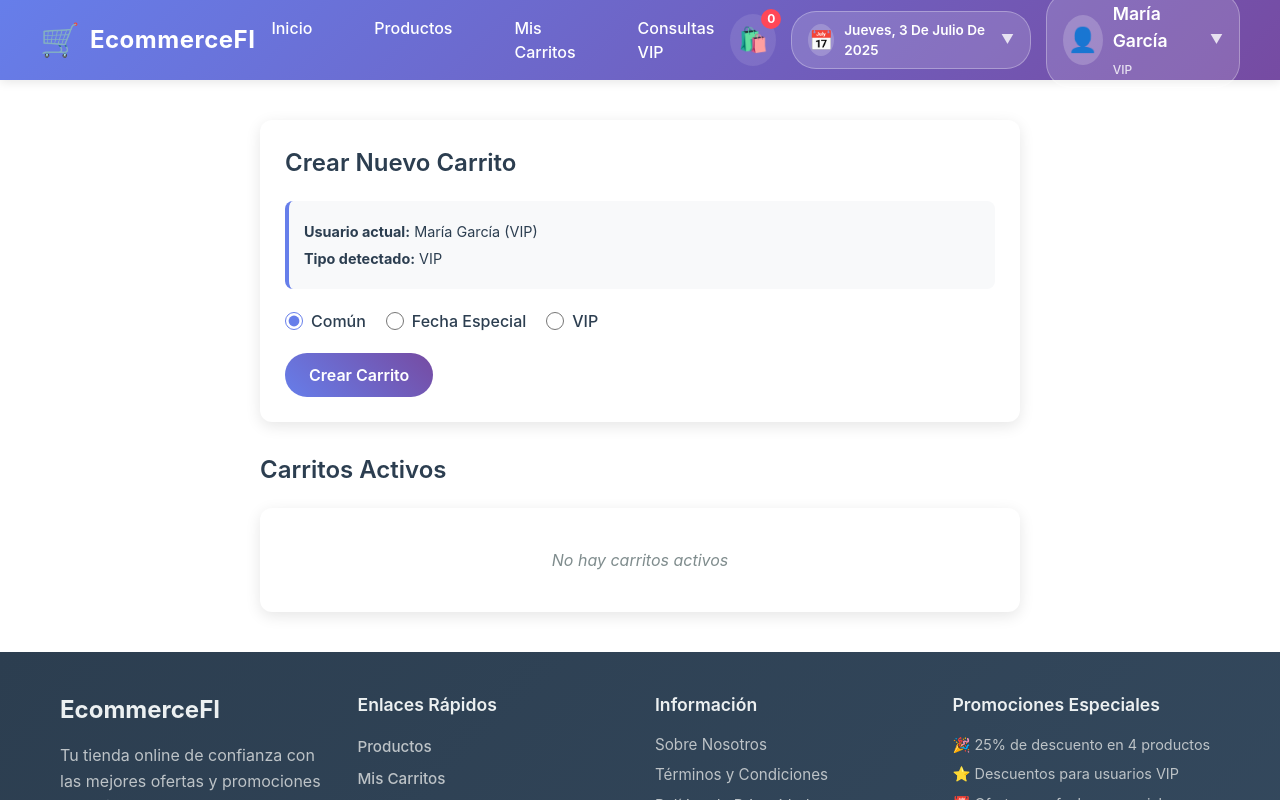
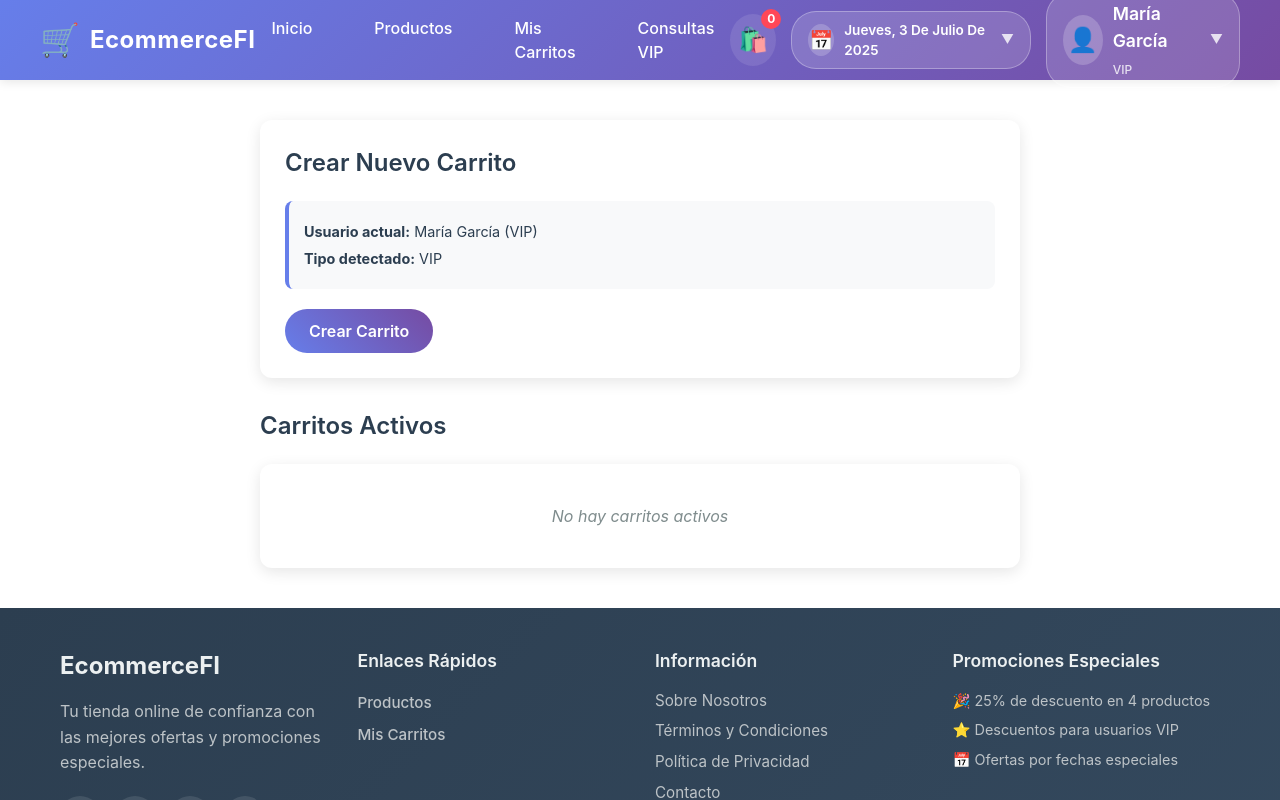
Before and after one commit to bermudezfran/ecommerce-FI, a React (Vite) app: page /carrito in a window 1280 px wide. Shown: the top 800 px of the page. Built offline with nearby package versions, Linux system fonts and the light colour scheme.

Commit message:
se agregaron mejoras en lo entregado

```diff
--- a/src/components/CartManager.tsx
+++ b/src/components/CartManager.tsx
@@ -6,6 +6,8 @@ import { removeProductFromCart, updateCartQuantity, completePurchase } from '../
 import { LoadingSpinner } from './LoadingSpinner'
 import type { CartType } from '../types/cart'
 import './CartManager.css'
+import { mockUsers } from '../data/mockUsers'
+import { isSpecialDate } from '../data/mockDates'
 
 export const CartManager = () => {
   const {
@@ -17,10 +19,12 @@ export const CartManager = () => {
     removeProductFromCart: removeProductFromStore,
     updateProductQuantity,
     completeCart,
-    getCartTotal
+    getCartTotal,
+    clearCartId
   } = useCartStore()
-  const { currentUser, isCurrentDateSpecial } = useAppStore()
-  const [selectedType, setSelectedType] = useState<CartType>('COMUN');
+  const { currentUser, currentUserId } = useAppStore()
+  const simulateDate = useAppStore(s => s.simulatedDate);
+  const currentUserName = mockUsers.find(user => user.id === currentUserId)
   const [openModalPurchase, setOpenModalPurchase] = useState(false);
 
   const { execute: executeRemoveProduct, loading: removingProduct, error: removeError } = useApi(removeProductFromCart)
@@ -28,8 +32,8 @@ export const CartManager = () => {
   const { execute: executeCompletePurchase, loading: completingPurchase, error: completeError } = useApi(completePurchase)
 
   const getAutoDetectedType = (): CartType => {
-    if (currentUser.isVip) return 'VIP'
-    if (isCurrentDateSpecial) return 'FECHA_ESPECIAL'
+    if (currentUserName?.isVip) return 'VIP'
+    if (isSpecialDate(simulateDate)) return 'FECHA_ESPECIAL'
     return 'COMUN'
   }
 
@@ -71,15 +75,16 @@ export const CartManager = () => {
     }
   }
 
-  const handleCompletePurchase = async () => {
-    if (currentCartId) {
-      const currentCart = carts.find(cart => cart.id === currentCartId)
+  const handleCompletePurchase = async (cartId: string) => {
+    if (cartId) {
+      const currentCart = carts.find(cart => cart.id === cartId)
       if (currentCart && currentCart.items.length > 0) {
-        const total = getCartTotal(currentCartId)
-        await executeCompletePurchase(currentCartId, total)
+        const total = getCartTotal(cartId)
+        await executeCompletePurchase(cartId, total)
         if (!completeError) {
-          completeCart(currentCartId)
+          completeCart(cartId)
           setOpenModalPurchase(false)
+          clearCartId(cartId)
         }
       }
     }
@@ -99,38 +104,9 @@ export const CartManager = () => {
       <div className="create-cart-section">
         <h3>Crear Nuevo Carrito</h3>
         <div className="auto-detection-info">
-          <p><strong>Usuario actual:</strong> {currentUser.name} {currentUser.isVip ? '(VIP)' : ''}</p>
+          <p><strong>Usuario actual:</strong> {currentUserName?.name} {currentUserName?.isVip ? '(VIP)' : ''}</p>
           <p><strong>Tipo detectado:</strong> {getAutoDetectedType()}</p>
-          {isCurrentDateSpecial && <p><strong>Fecha especial activa</strong></p>}
-        </div>
-        <div className="cart-type-selector">
-          <label>
-            <input
-              type="radio"
-              value="COMUN"
-              checked={selectedType === 'COMUN'}
-              onChange={(e) => setSelectedType(e.target.value as CartType)}
-            />
-            Común
-          </label>
-          <label>
-            <input
-              type="radio"
-              value="FECHA_ESPECIAL"
-              checked={selectedType === 'FECHA_ESPECIAL'}
-              onChange={(e) => setSelectedType(e.target.value as CartType)}
-            />
-            Fecha Especial
-          </label>
-          <label>
-            <input
-              type="radio"
-              value="VIP"
-              checked={selectedType === 'VIP'}
-              onChange={(e) => setSelectedType(e.target.value as CartType)}
-            />
-            VIP
-          </label>
+          {isSpecialDate(simulateDate) && <p><strong>Fecha especial activa</strong></p>}
         </div>
         <button className="create-cart-btn" onClick={handleCreateCart}>
           Crear Carrito
@@ -230,7 +206,7 @@ export const CartManager = () => {
                 <div className="modal-actions">
                   <button
                     className="complete-purchase-btn"
-                    onClick={handleCompletePurchase}
+                    onClick={() => handleCompletePurchase(currentCartId)}
                     disabled={completingPurchase || !carts.find(cart => cart.id === currentCartId)?.items.length}
                   >
                     {completingPurchase ? <LoadingSpinner size="small" /> : 'Completar Compra'}
--- a/src/components/ui/UserSelector.tsx
+++ b/src/components/ui/UserSelector.tsx
@@ -4,7 +4,8 @@ import { mockUsers } from '../../data/mockUsers'
 import './UserSelector.css'
 
 export const UserSelector = () => {
-  const { currentUser, setCurrentUser } = useAppStore()
+  const { currentUserId, setCurrentUser } = useAppStore()
+  const currentUser = mockUsers.find(user => user.id === currentUserId)
   const [isOpen, setIsOpen] = useState(false)
 
   const handleUserChange = (userId: string) => {
@@ -18,9 +19,9 @@ export const UserSelector = () => {
         <div className="user-info">
           <span className="user-avatar">👤</span>
           <div className="user-details">
-            <span className="user-name">{currentUser.name}</span>
+            <span className="user-name">{currentUser?.name}</span>
             <span className="user-status">
-              {currentUser.isVip ? 'VIP' : 'Común'}
+              {currentUser?.isVip ? 'VIP' : 'Común'}
             </span>
           </div>
         </div>
@@ -43,7 +44,7 @@ export const UserSelector = () => {
             {mockUsers.map(user => (
               <div
                 key={user.id}
-                className={`user-option ${currentUser.id === user.id ? 'selected' : ''}`}
+                className={`user-option ${currentUser?.id === user.id ? 'selected' : ''}`}
                 onClick={() => handleUserChange(user.id)}
               >
                 <div className="user-option-info">
--- a/src/store/cartStore.ts
+++ b/src/store/cartStore.ts
@@ -15,6 +15,7 @@ interface CartStore {
   getCartType: (cartId: string) => CartType | null
   setCurrentCart: (cartId: string) => void
   clearCarts: () => void
+  clearCartId: (cartId: string) => void
 }
 
 export const useCartStore = create<CartStore>((set, get) => ({
@@ -157,6 +158,13 @@ export const useCartStore = create<CartStore>((set, get) => ({
 
   clearCarts: () => {
     set({ carts: [], currentCartId: null })
+  },
+
+  clearCartId: (cartId: string) => {
+    set(state => ({
+      carts: state.carts.filter(cart => cart.id !== cartId),
+      currentCartId: state.currentCartId === cartId ? null : state.currentCartId
+    }))
   }
 }))
 
```
